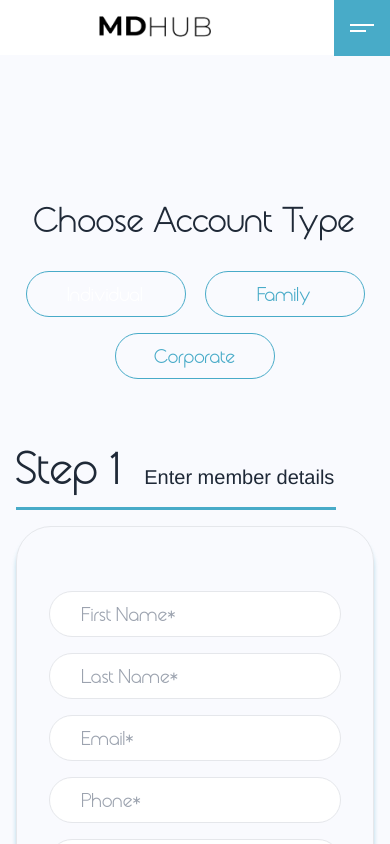
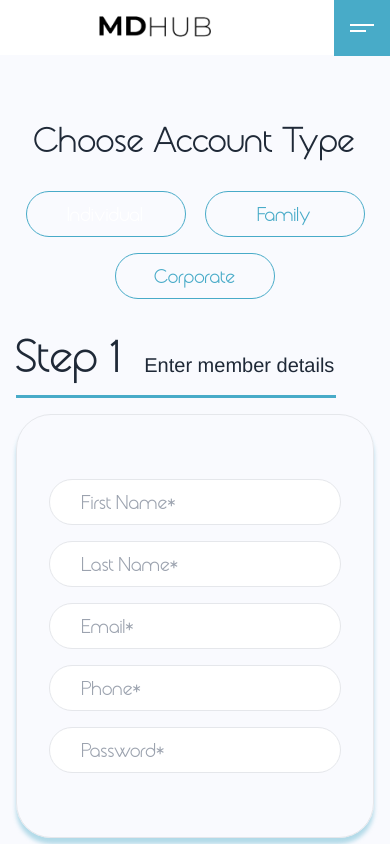
Before and after one commit to DenisLo-master/MdHub, a React (Vite) app: page /register in a window 390 px wide. Shown: the top 844 px of the page. Built offline with nearby package versions, Linux system fonts and the light colour scheme.

Commit message:
minor fixes

```diff
--- a/src/pages/Signup/Signup.jsx
+++ b/src/pages/Signup/Signup.jsx
@@ -43,8 +43,8 @@ const Signup = () => {
   }
 
   return (
-    <section className="w-full max-w-[42rem] flex flex-col items-center mx-auto py-20 font-main">
-      <article className="w-full space-y-4 flex flex-col items-center py-8">
+    <section className="w-full max-w-[42rem] flex flex-col items-center mx-auto py-8 md:py-20 font-main">
+      <article className="w-full space-y-4 flex flex-col items-center">
         <h2 className="text-4xl text-center pb-4">Choose Account Type</h2>
         <div className="w-full flex justify-around md:justify-between text-primary flex-wrap gap-y-4">
           <button type="submit" className={`w-40 md:48 bg-primary text-white rounded-full text-xl hover:ring-1 hover:ring-primary px-16 py-2 border flex justify-center items-center border-primary bg-transparent`}>
```
